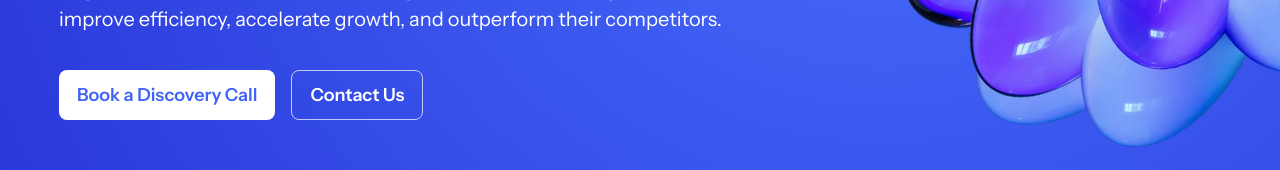
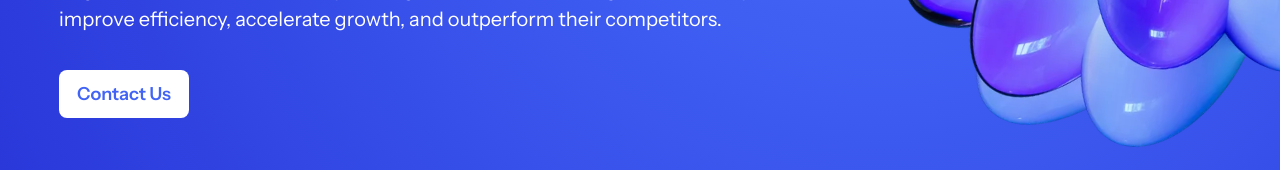
Before and after one commit to KaterinaSaliy/evodata, a Next.js app: page /what-we-do in a window 1280 px wide. Shown: the part 485-655 px from the top of the page. Built offline with nearby package versions, Linux system fonts and the light colour scheme; no server answers.

Commit message:
Leave one button in the What We Do hero
Both went to the same anchor anyway; "Contact Us" is now the only one
and takes the primary style by being first.

```diff
--- a/src/content/en/what-we-do.ts
+++ b/src/content/en/what-we-do.ts
@@ -14,10 +14,7 @@ export const whatWeDo = {
       "Technology and innovation are \nthe foundation of competitive advantage.",
     subtitle:
       "Organizations that successfully leverage advanced technologies are better positioned to improve efficiency, accelerate growth, and outperform their competitors.",
-    actions: [
-      { label: "Book a Discovery Call", href: "/about#contact" },
-      { label: "Contact Us", href: "/about#contact" },
-    ],
+    actions: [{ label: "Contact Us", href: "/about#contact" }],
   },
 
   /**
```
